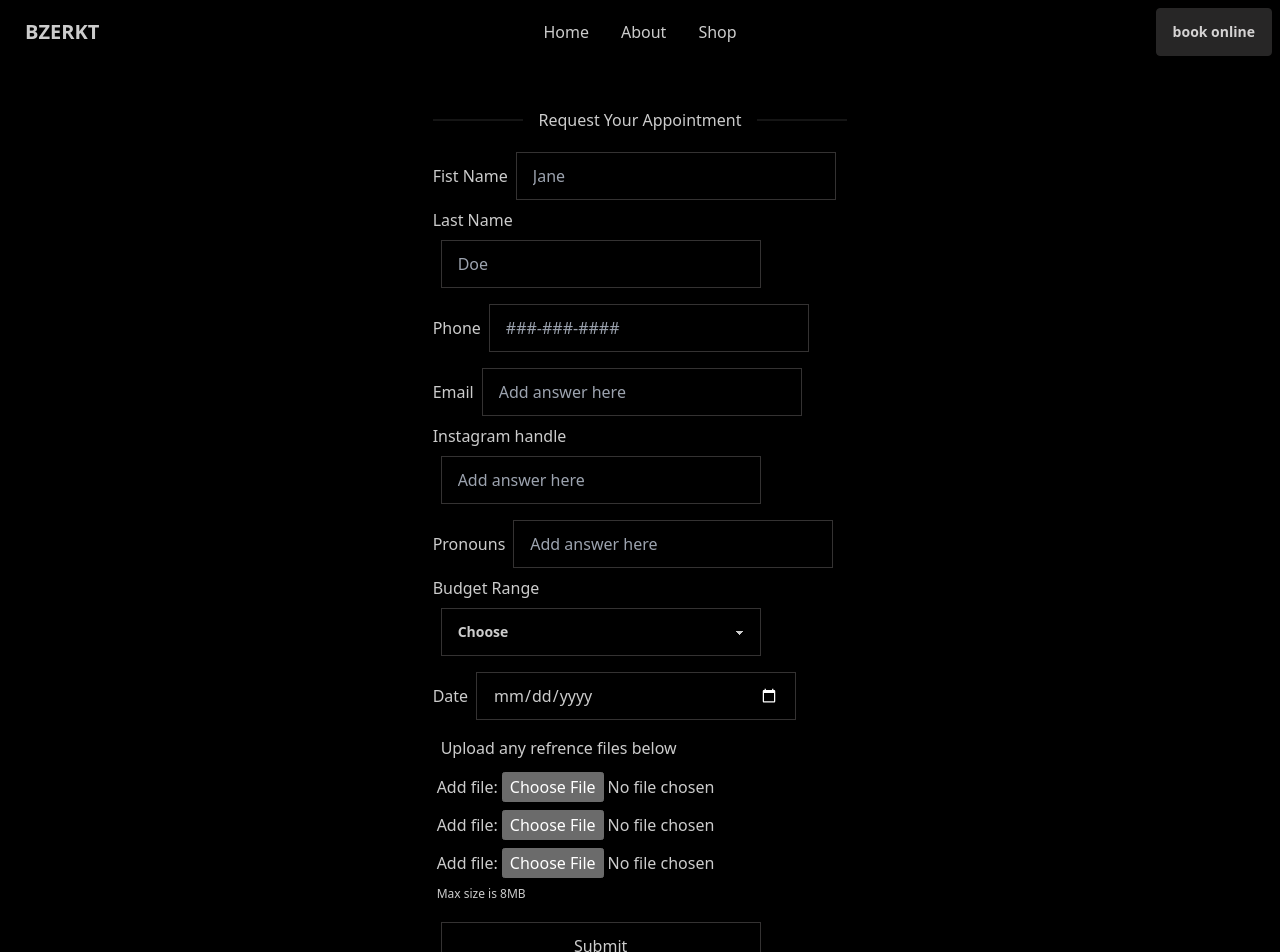
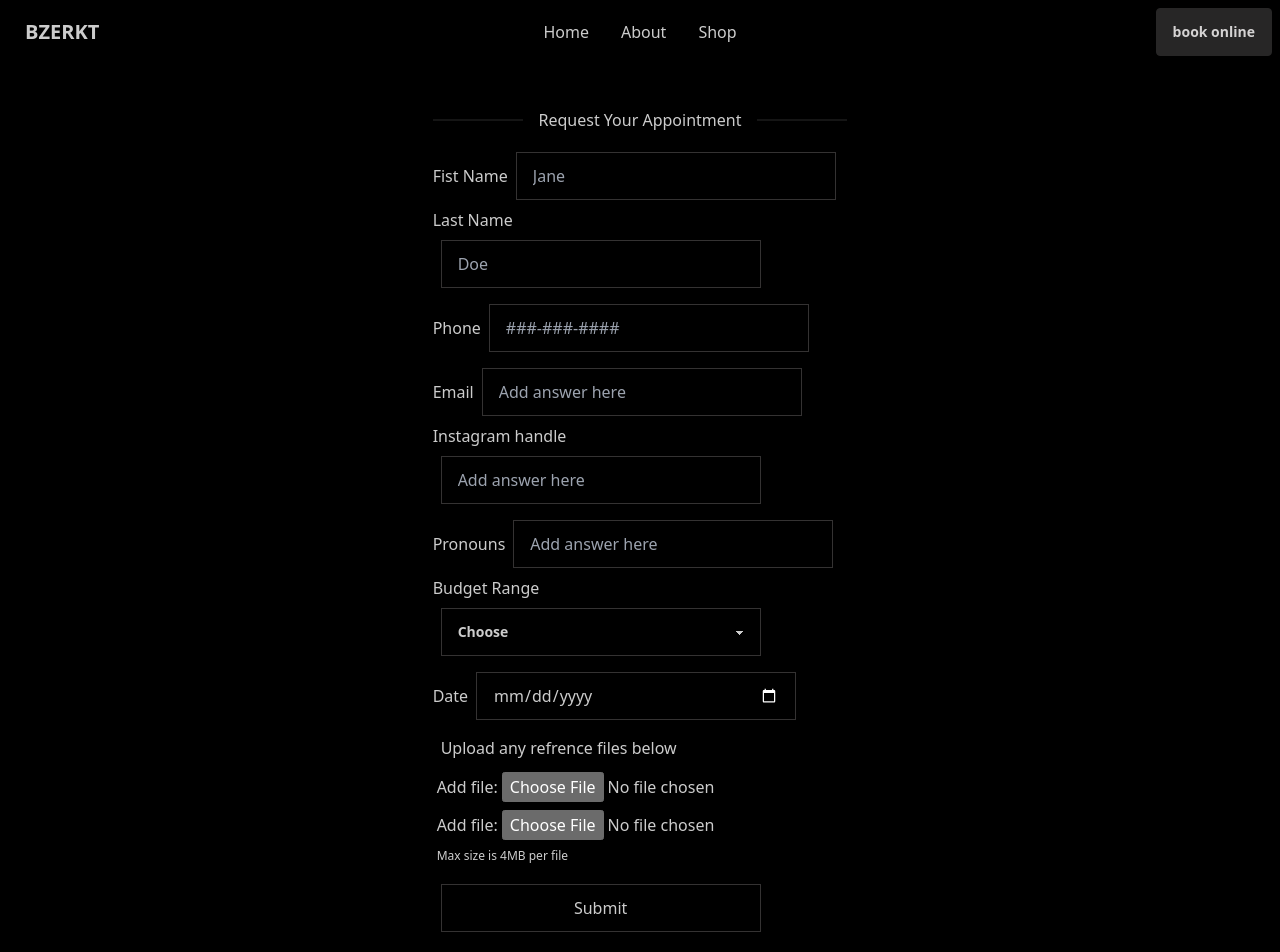
Before and after one commit to Ezequiel000/bzerk, a Next.js app: page /book-online in a window 1280 px wide. Shown: the top 952 px of the page. Built offline with nearby package versions, Linux system fonts and the light colour scheme.

Commit message:
forgot to save previous

```diff
--- a/app/book-online/page.tsx
+++ b/app/book-online/page.tsx
@@ -57,17 +57,10 @@ export default function IntakeForm(){
                 <div className = 'py-1'>
                     <label>
                     <span className ="m-1">Add file:</span>
-                    <input name="file2" type="file"/>
-                    </label>
-                </div>
-                <div className = 'py-1'>
-                    <label>
-                    <span className ="m-1">Add file:</span>
                     <input name="file3" type="file"/>
                     </label>
-
                     <label className="label">
-                        <span className="label-text-alt">Max size is 8MB</span>
+                        <span className="label-text-alt">Max size is 4MB per file</span>
                     </label>
                 </div>
                     <input type="submit" placeholder="Add answer here" className="input input-bordered input-accent w-full max-w-xs m-2" />
```
